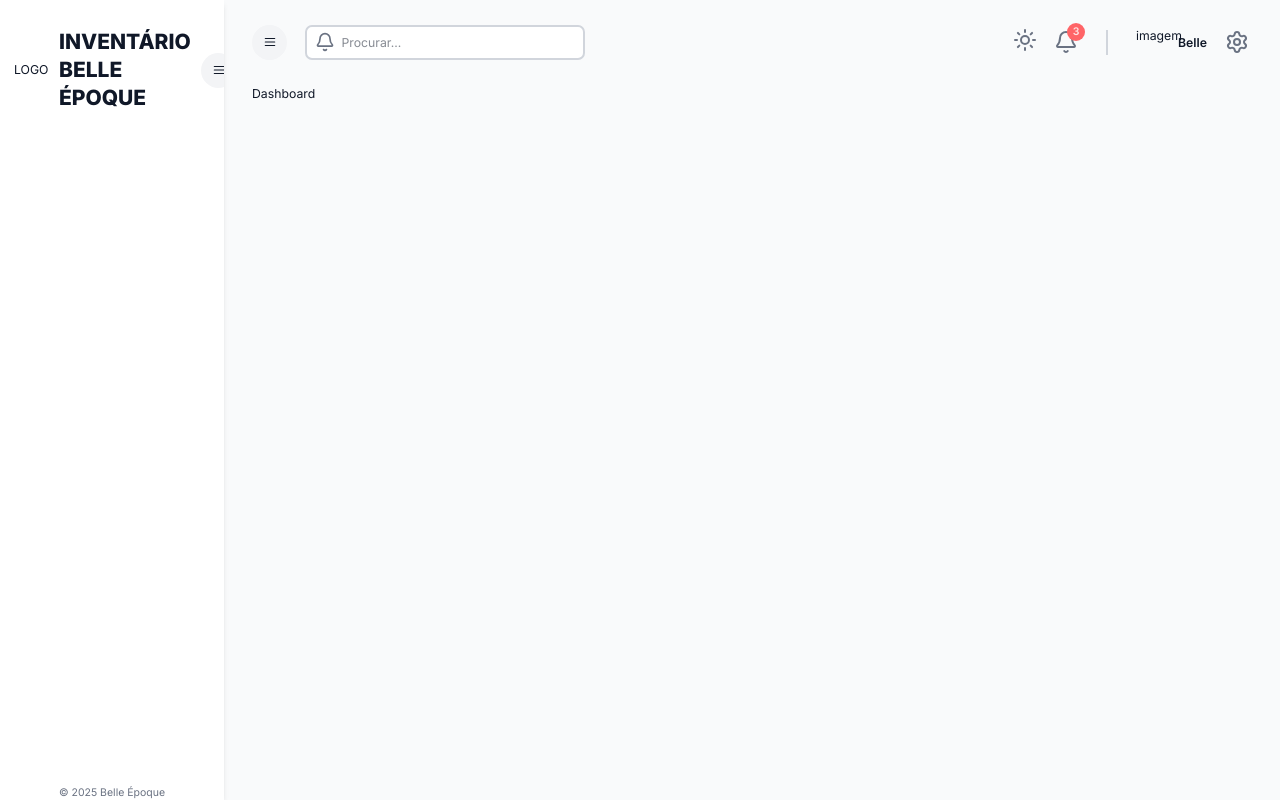
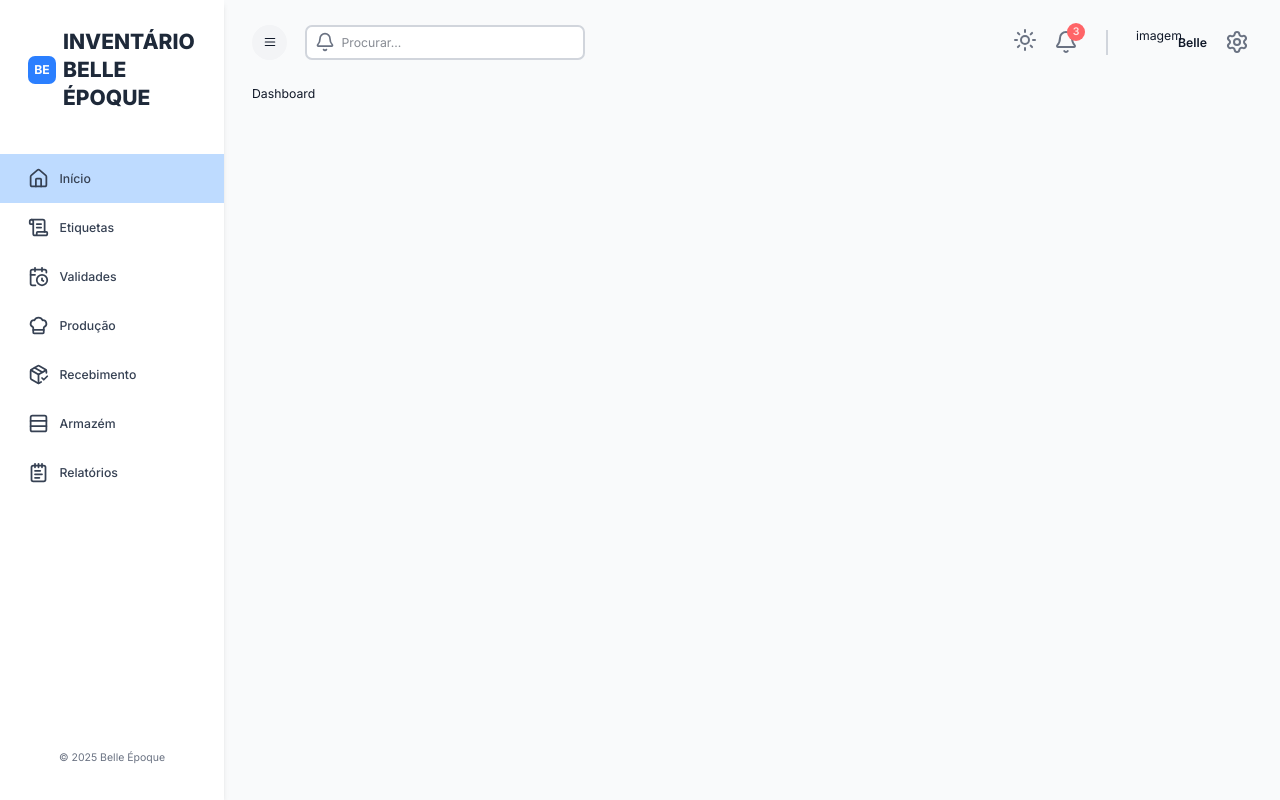
Before and after one commit to lucasxtt/Inventario-qr-code, a Next.js app: page / in a window 1280 px wide. Built offline with nearby package versions, Linux system fonts and the light colour scheme; no server answers.

Commit message:
Sidebar tá boa agora

```diff
--- a/src/app/(components)/Navbar/index.tsx
+++ b/src/app/(components)/Navbar/index.tsx
@@ -1,17 +1,28 @@
 "use client";
 
+import { useAppDispatch, useAppSelector } from "@/app/redux";
+import { setIsSidebarCollapsed } from "@/state";
 import { Sun, Bell, Menu, Settings } from "lucide-react";
 import Link from "next/link";
 import React from 'react';
 
-const index = () => {
+const Navbar = () => {
+const dispatch = useAppDispatch();
+  const isSidebarCollapsed = useAppSelector(
+    (state) => state.global.isSidebarCollapsed
+  );
+
+  const toggleSidebar = () => {
+    dispatch(setIsSidebarCollapsed(!isSidebarCollapsed));
+  };
+
   return (
     <div className='flex justify-between items-center w-full mb-7'>
         {/*lado esquerdo*/}
         <div className="flex justify-between items-center gap-5">
             <button
              className='px-3 py-3 bg-gray-100 rounded-full hover:bg-blue-100'
-             onClick={() => {}}
+             onClick={toggleSidebar}
              >
                 <Menu className="w-4 h-4" />
             </button>
@@ -58,4 +69,4 @@ const index = () => {
   );
 };
 
-export default index
+export default Navbar
--- a/src/app/(components)/Sidebar/index.tsx
+++ b/src/app/(components)/Sidebar/index.tsx
@@ -1,53 +1,215 @@
 "use client";
-import React from 'react';
-import { Menu } from 'lucide-react';
-import { useAppDispatch, useAppSelector } from '@/app/redux';
-import { setIsSidebarCollapsed } from '@/state';
 
-const Sidebar = () => {
+import React from "react";
+import Link from "next/link";
+import { usePathname } from "next/navigation";
+import {
+  CalendarClock,
+  ChefHat,
+  House,
+  NotepadText,
+  PackageCheck,
+  Rows3,
+  ScrollText,
+  type LucideIcon,
+} from "lucide-react";
+
+import { useAppDispatch, useAppSelector } from "@/app/redux";
+import { setIsSidebarCollapsed } from "@/state";
+
+// ===== TYPES =====
+interface SidebarLinkProps {
+  href: string;
+  icon: LucideIcon;
+  label: string;
+  isCollapsed: boolean;
+}
+
+interface NavigationItem {
+  id: string;
+  href: string;
+  icon: LucideIcon;
+  label: string;
+}
+
+// ===== CONSTANTS =====
+const NAVIGATION_ITEMS: NavigationItem[] = [
+  { id: "dashboard", href: "/dashboard", icon: House, label: "Início" },
+  { id: "etiquetas", href: "/etiquetas", icon: ScrollText, label: "Etiquetas" },
+  { id: "validades", href: "/validades", icon: CalendarClock, label: "Validades" },
+  { id: "producao", href: "/producao", icon: ChefHat, label: "Produção" },
+  { id: "recebimento", href: "/recebimento", icon: PackageCheck, label: "Recebimento" },
+  { id: "armazem", href: "/armazem", icon: Rows3, label: "Armazém" },
+  { id: "relatorios", href: "/relatorios", icon: NotepadText, label: "Relatórios" },
+] as const;
+
+const STYLES = {
+  sidebar: {
+    base: "fixed flex flex-col bg-white transition-all duration-300 overflow-hidden h-full shadow-md z-40",
+    collapsed: "w-0 md:w-16",
+    expanded: "w-72 md:w-64",
+  },
+  header: {
+    // Ajustado para sempre ter flex, e o justify-content irá centralizar ou alinhar ao início
+    base: "flex items-center pt-8 pb-4",
+    collapsed: "justify-center px-2", // Centraliza o logo "BE" quando colapsado
+    expanded: "justify-start px-8 gap-3", // Alinha ao início o logo e o título quando expandido
+  },
+  logo: {
+    title: "font-extrabold text-2xl text-gray-800",
+  },
+  button: {
+    toggle: "px-3 py-3 bg-gray-100 rounded-full hover:bg-blue-100 transition-colors focus:outline-none focus:ring-2 focus:ring-blue-300",
+  },
+  link: {
+    base: "cursor-pointer flex items-center hover:text-blue-500 hover:bg-blue-100 gap-3 transition-colors",
+    collapsed: "justify-center py-4",
+    expanded: "justify-start px-8 py-4",
+    active: "bg-blue-200 text-blue-700",
+  },
+  footer: {
+    base: "mb-10 transition-opacity duration-200",
+    text: "text-center text-xs text-gray-500",
+  },
+} as const;
+
+// ===== UTILS =====
+const isActiveLink = (pathname: string, href: string): boolean => {
+  return pathname === href || (pathname === "/" && href === "/dashboard");
+};
+
+const buildClassName = (...classes: (string | undefined | false)[]): string => {
+  return classes.filter(Boolean).join(" ");
+};
+
+// ===== COMPONENTS =====
+const SidebarLink = React.memo<SidebarLinkProps>(({
+  href,
+  icon: Icon,
+  label,
+  isCollapsed,
+}) => {
+  const pathname = usePathname();
+  const isActive = isActiveLink(pathname, href);
+
+  const linkClassName = buildClassName(
+    STYLES.link.base,
+    isCollapsed ? STYLES.link.collapsed : STYLES.link.expanded,
+    isActive && STYLES.link.active
+  );
+
+  return (
+    <Link href={href} className={linkClassName}>
+      <Icon
+        className="w-6 h-6 text-gray-700 flex-shrink-0"
+        aria-hidden="true"
+      />
+      <span
+        className={buildClassName(
+          isCollapsed ? "hidden" : "block",
+          "font-medium text-gray-700 transition-opacity"
+        )}
+      >
+        {label}
+      </span>
+    </Link>
+  );
+});
+
+SidebarLink.displayName = "SidebarLink";
+
+const SidebarHeader = React.memo<{
+  isCollapsed: boolean;
+  // A prop 'onToggle' foi removida, pois o botão de toggle não está mais aqui
+}>(({ isCollapsed }) => {
+  const headerClassName = buildClassName(
+    STYLES.header.base,
+    isCollapsed ? STYLES.header.collapsed : STYLES.header.expanded
+  );
+
+  return (
+    <header className={headerClassName}>
+      {/* O container do logo (o quadrado "BE") SEMPRE é renderizado */}
+      <div className="flex items-center gap-2">
+        <div className="w-8 h-8 bg-blue-500 rounded-lg flex items-center justify-center flex-shrink-0">
+          <span className="text-white font-bold text-sm">BE</span>
+        </div>
+        {/* O título completo SÓ é renderizado se a sidebar NÃO estiver colapsada */}
+        {!isCollapsed && (
+          <h1 className={STYLES.logo.title}>
+            INVENTÁRIO BELLE ÉPOQUE
+          </h1>
+        )}
+      </div>
+
+      {/* O botão de toggle foi removido daqui */}
+    </header>
+  );
+});
+
+SidebarHeader.displayName = "SidebarHeader";
+
+const SidebarFooter = React.memo<{ isCollapsed: boolean }>(({
+  isCollapsed
+}) => (
+  <footer
+    className={buildClassName(
+      STYLES.footer.base,
+      isCollapsed && "opacity-0 pointer-events-none"
+    )}
+  >
+    <p className={STYLES.footer.text}>
+      &copy; 2025 Belle Époque
+    </p>
+  </footer>
+));
+
+SidebarFooter.displayName = "SidebarFooter";
+
+const NavigationLinks = React.memo<{ isCollapsed: boolean }>(({
+  isCollapsed
+}) => (
+  <nav
+    className="flex-grow mt-8"
+    role="navigation"
+    aria-label="Navegação principal"
+  >
+    {NAVIGATION_ITEMS.map((item) => (
+      <SidebarLink
+        key={item.id}
+        href={item.href}
+        icon={item.icon}
+        label={item.label}
+        isCollapsed={isCollapsed}
+      />
+    ))}
+  </nav>
+));
+
+NavigationLinks.displayName = "NavigationLinks";
+
+// ===== MAIN COMPONENT =====
+const Sidebar: React.FC = () => {
   const dispatch = useAppDispatch();
   const isSidebarCollapsed = useAppSelector(
     (state) => state.global.isSidebarCollapsed
   );
 
-  const toggleSidebar = () => {
-    dispatch(setIsSidebarCollapsed(!isSidebarCollapsed));
-  };
-
-  const sidebarClassNames = `fixed flex flex-col ${
-    isSidebarCollapsed ? "w-0 md:w-16" : "w-72 md:w-64"
-  } bg-white transition-all duration-300 overflow-hidden h-full shadow-md z-40`;
+  const sidebarClassName = buildClassName(
+    STYLES.sidebar.base,
+    isSidebarCollapsed ? STYLES.sidebar.collapsed : STYLES.sidebar.expanded
+  );
 
   return (
-    <div className={sidebarClassNames}>
-      {/* Logo */}
-      <div className={`flex gap-3 justify-between md:justify-normal items-center pt-8 px-4 ${
-        isSidebarCollapsed ? "px-2" : ""
-      }`}>
-        <div>LOGO</div>
-        {!isSidebarCollapsed && (
-          <h1 className="font-extrabold text-2xl">INVENTÁRIO BELLE ÉPOQUE</h1>
-        )}
-        <button
-          className="px-3 py-3 bg-gray-100 rounded-full hover:bg-blue-100"
-          onClick={toggleSidebar}
-        >
-          <Menu className="w-4 h-4" />
-        </button>
-      </div>
+    <aside className={sidebarClassName}>
+      <SidebarHeader
+        isCollapsed={isSidebarCollapsed}
+      />
 
-      {/* Links */}
-      <div className="flex-grow mt-8">
-        {/* links aqui */}
-      </div>
+      <NavigationLinks isCollapsed={isSidebarCollapsed} />
 
-      {/* Rodapé */}
-      {!isSidebarCollapsed && (
-        <div>
-          <p className="text-center text-xs text-gray-500">&copy; 2025 Belle Époque</p>
-        </div>
-      )}
-    </div>
+      <SidebarFooter isCollapsed={isSidebarCollapsed} />
+    </aside>
   );
 };
 
```
